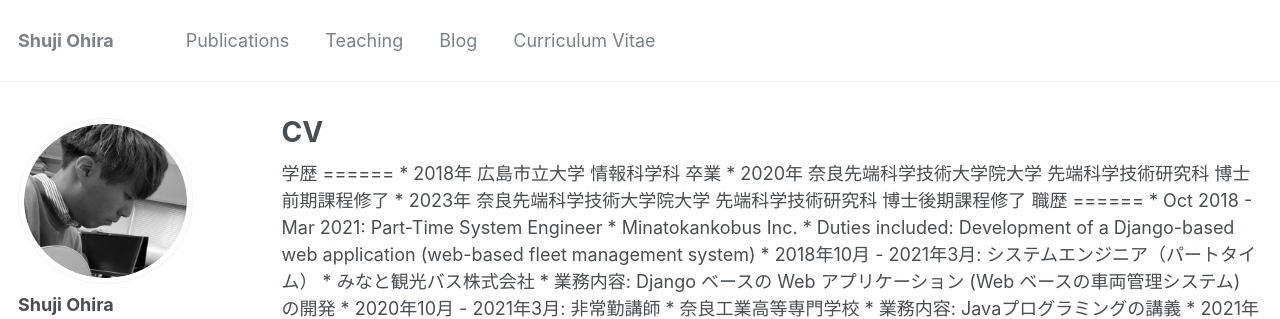
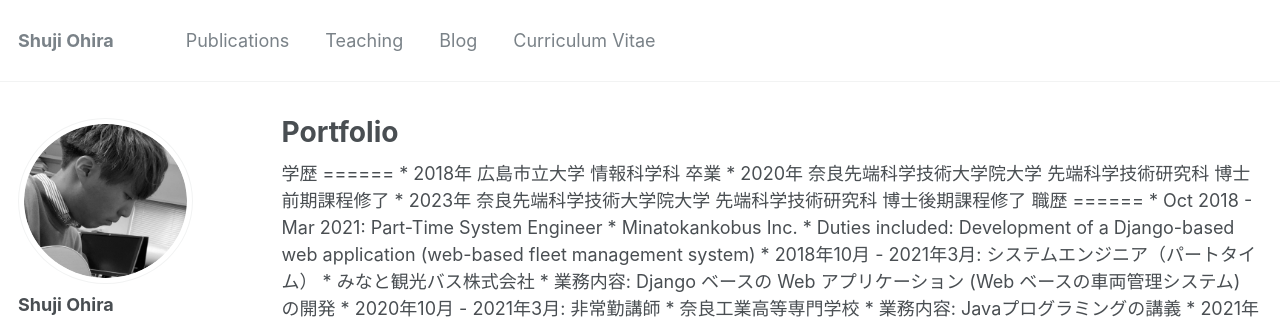
Before and after one commit to shuji-oh/shuji-oh.github.io, a Jekyll site: the page built from _pages/portfolio.html, in a window 1280 px wide and 900 px high. Shown: the top 319 px of the window. Built offline with Jekyll 4.4.1, drawn with Linux system fonts in a browser that asks for light colours; some web fonts are replaced.

Commit message:
Update portfolio.html

```diff
--- a/_pages/portfolio.html
+++ b/_pages/portfolio.html
@@ -1,10 +1,8 @@
 ---
 layout: archive
-title: "CV"
-permalink: /cvjp/
+title: "Portfolio"
+permalink: /portfolio/
 author_profile: true
-redirect_from:
-  - /resume
 ---
 
 {% include base_path %}
```
